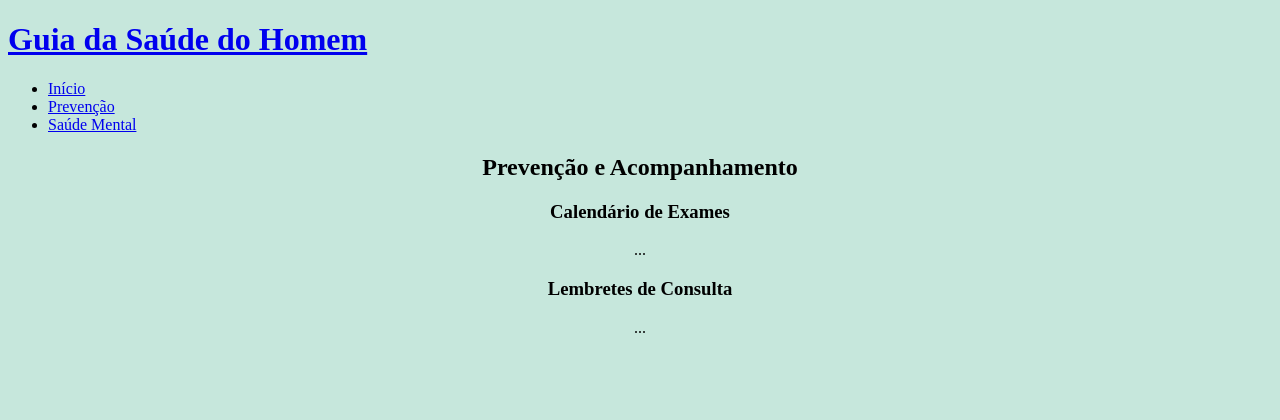
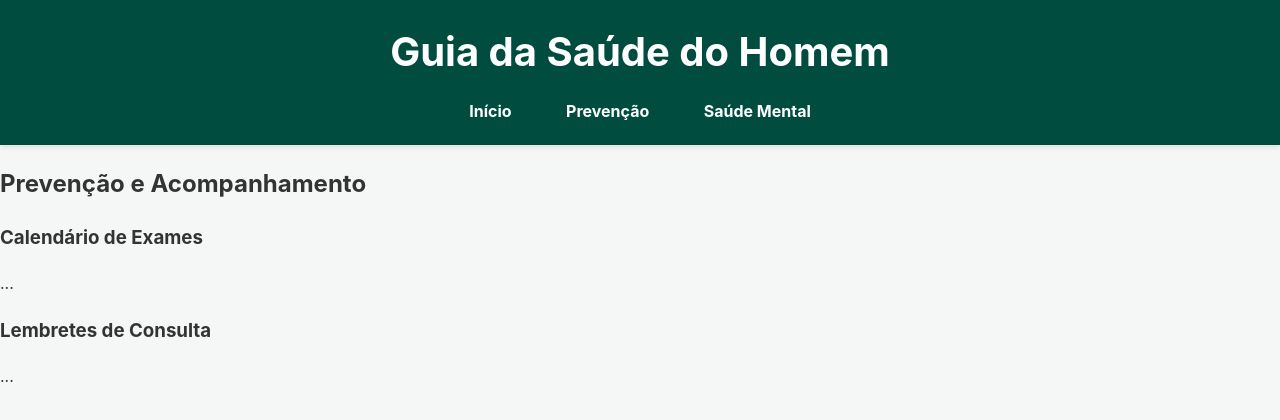
Before and after one commit to igcleyve/mvpsaudehomem, a plain HTML site: page prevencao.html in a window 1280 px wide. Drawn offline with Linux system fonts and the light colour scheme.

Commit message:
css alterado

```diff
--- a/style.css
+++ b/style.css
@@ -1,30 +1,82 @@
-/* --- Configurações Gerais --- */
+/* --- Reset Básico e Estilos Globais --- */
 body {
-    background-color: rgb(198, 231, 220);
-    /* Removi o 'background: fixed;' */
+    margin: 0;
+    padding: 0;
+    font-family: -apple-system, BlinkMacSystemFont, "Segoe UI", Roboto, Helvetica, Arial, sans-serif;
+    background-color: #f4f7f6; /* Um fundo cinza/verde bem claro */
+    color: #333; /* Cor principal do texto */
+    line-height: 1.6;
 }
 
-/* ESTA É A CLASSE QUE CENTRALIZA O LAYOUT (A PÁGINA)
-*/
-.container {
-  max-width: 960px;     /* Largura máxima do seu conteúdo */
-  margin-left: auto;    /* Mágica para centralizar */
-  margin-right: auto;   /* Mágica para centralizar */
-
-  padding-left: 15px;   /* Respiro nas laterais */
-  padding-right: 15px;  /* Respiro nas laterais */
+/* --- Estilização do Cabeçalho */
+header {
+    background-color: #004d40; /* Um tom de verde escuro (bom para o tema "saúde") */
+    color: #ffffff;
+    padding: 20px 0;
+    text-align: center;
+    box-shadow: 0 2px 5px rgba(0, 0, 0, 0.1);
 }
 
+header h1 {
+    margin: 0;
+    font-size: 2.5rem; /* Tamanho maior para o título principal */
+}
 
+header h1 a {
+    color: #ffffff;
+    text-decoration: none; /* Remove o sublinhado do link */
+}
+
+/* Estilização da Navegação (Menu) */
+header nav {
+    margin-top: 15px;
+}
+
+header nav ul {
+    margin: 0;
+    padding: 0;
+    list-style: none; /* Remove as "bolinhas" da lista */
+}
+
+header nav li {
+    display: inline-block; /* Coloca os itens do menu lado a lado */
+    margin: 0 15px; /* Espaçamento entre os itens */
+}
+
+header nav a {
+    color: #ffffff;
+    text-decoration: none;
+    font-size: 1rem;
+    font-weight: bold;
+    padding: 5px 10px;
+    border-radius: 5px;
+    transition: background-color 0.3s ease; /* Efeito suave ao passar o mouse */
+}
+
+header nav a:hover {
+    background-color: #006a58; /* Muda a cor de fundo ao passar o mouse */
+}
+
+/* Conteúdo Principal */
+.container {
+    max-width: 960px; /* Define uma largura máxima para o conteúdo */
+    margin: 30px auto; /* Centraliza o container na tela com espaço em cima/baixo */
+    padding: 30px;
+    background-color: #ffffff; /* Fundo branco para o "miolo" */
+    border-radius: 8px; /* Cantos arredondados */
+    box-shadow: 0 2px 10px rgba(0, 0, 0, 0.05); /* Sombra suave */
+}
 
 .boas-vindas {
-    text-align: center;
+    text-align: center; /* Centraliza o texto de boas-vindas */
 }
 
-.container-prevencao {
-    text-align: center;
+.boas-vindas h2 {
+    font-size: 2rem;
+    color: #004d40; /* Usa a mesma cor escura do cabeçalho */
 }
 
-.container-saudemental {
-    text-align: center;
+.boas-vindas p {
+    font-size: 1.1rem;
+    color: #555;
 }
```
